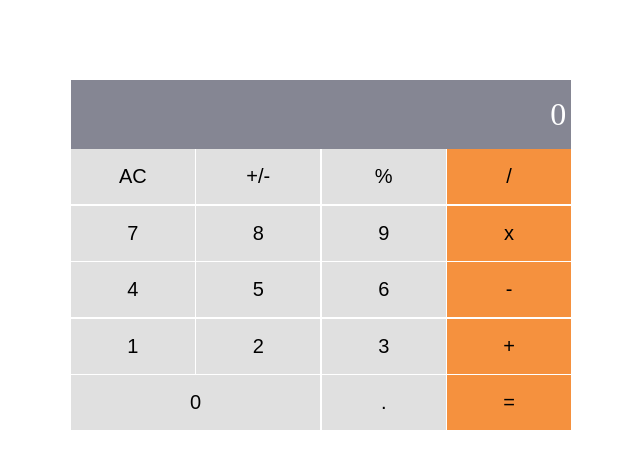
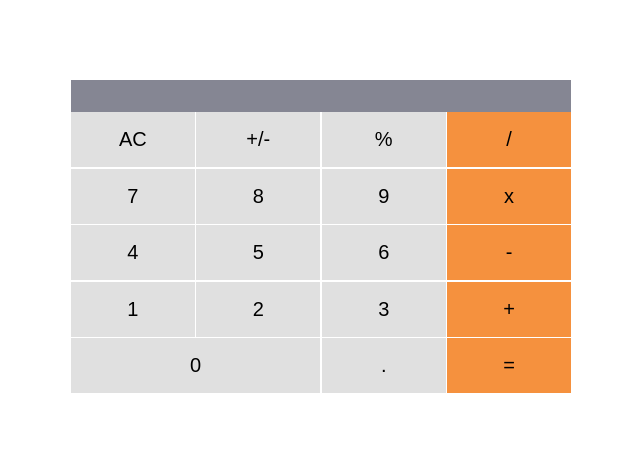
Before and after one commit to anshuman7negi/math-magicians, a React (Create React App) app: page / in a window 1280 px wide. Shown: the top 468 px of the page, without its empty margins (319-959 px from the left). Built offline with nearby package versions, Linux system fonts and the light colour scheme.

Commit message:
Create onClick function for button

```diff
--- a/package.json
+++ b/package.json
@@ -7,6 +7,7 @@
     "@testing-library/react": "^13.4.0",
     "@testing-library/user-event": "^13.5.0",
     "big.js": "^6.2.1",
+    "prop-types": "^15.8.1",
     "react": "^18.2.0",
     "react-dom": "^18.2.0",
     "react-scripts": "5.0.1",
--- a/src/components/button.js
+++ b/src/components/button.js
@@ -1,6 +1,7 @@
 import React from 'react';
+import PropTypes from 'prop-types';
 
-const Button = () => {
+const Button = ({ onClick }) => {
   const buttons = [
     'AC', '+/-', '%', '/',
     '7', '8', '9', 'x',
@@ -9,6 +10,10 @@ const Button = () => {
     '0', '.', '=',
   ];
 
+  const handleClick = (number) => {
+    onClick(number);
+  };
+
   return (
     <div className="buttons">
       {buttons.map((number) => (
@@ -16,6 +21,7 @@ const Button = () => {
           key={number}
           type="button"
           className={`btn ${['/', 'x', '-', '+', '='].includes(number) ? 'operations' : 'number'} ${number === '0' ? 'zero' : ''}`}
+          onClick={() => handleClick(number)}
         >
           {number}
         </button>
@@ -24,4 +30,8 @@ const Button = () => {
   );
 };
 
+Button.propTypes = {
+  onClick: PropTypes.func.isRequired,
+};
+
 export default Button;
--- a/src/components/calculator.js
+++ b/src/components/calculator.js
@@ -1,11 +1,30 @@
-import Button from './button.js';
+import React, { useState } from 'react';
+import Button from './button';
+import calculate from '../logic/calculate';
 
-export default function calculator() {
+export default function Calculator() {
+  const [data, setData] = useState({
+    total: null,
+    next: null,
+    operation: null,
+  });
+
+  const handleData = (number) => {
+    const updatedData = calculate(data, number);
+    setData(updatedData);
+  };
+
   return (
     <div className="calculator-container">
       <div className="calculator">
-        <p className="result">0</p>
-        <Button />
+        <p className="result">
+          {data.total}
+          {' '}
+          {data.operation}
+          {' '}
+          {data.next}
+        </p>
+        <Button onClick={handleData} />
       </div>
     </div>
   );
--- a/src/logic/operate.js
+++ b/src/logic/operate.js
@@ -20,7 +20,7 @@ export default function operate(numberOne, numberTwo, operation) {
     }
   }
   if (operation === '%') {
-     try {
+    try {
       return one.mod(two).toString();
     } catch (err) {
       return "Can't find modulo as can't divide by 0.";
```
Also changed, not shown: src/logic/calculate.js (line endings or trailing spaces), 1 other file (tests, documents, lock files or other folders).
